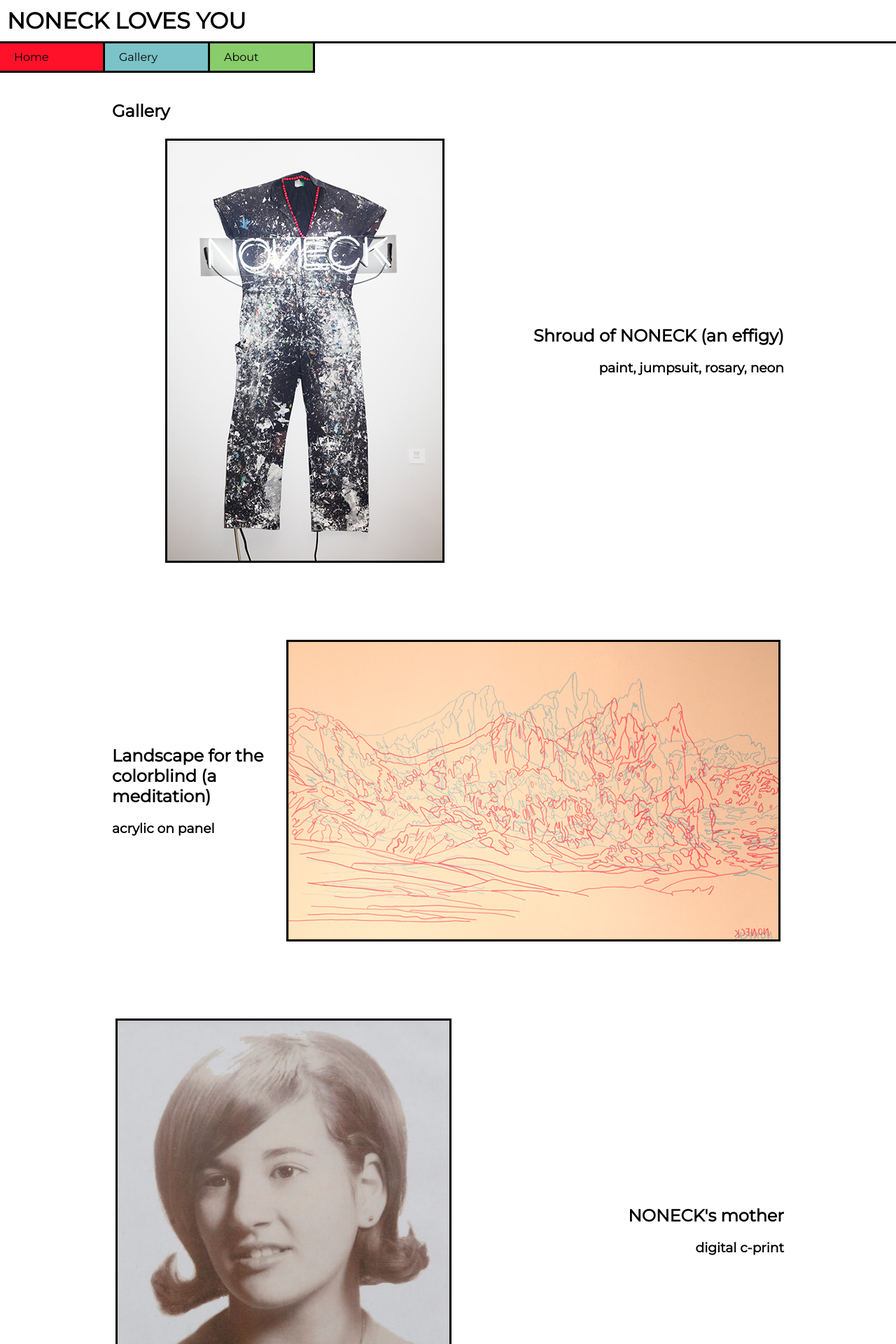
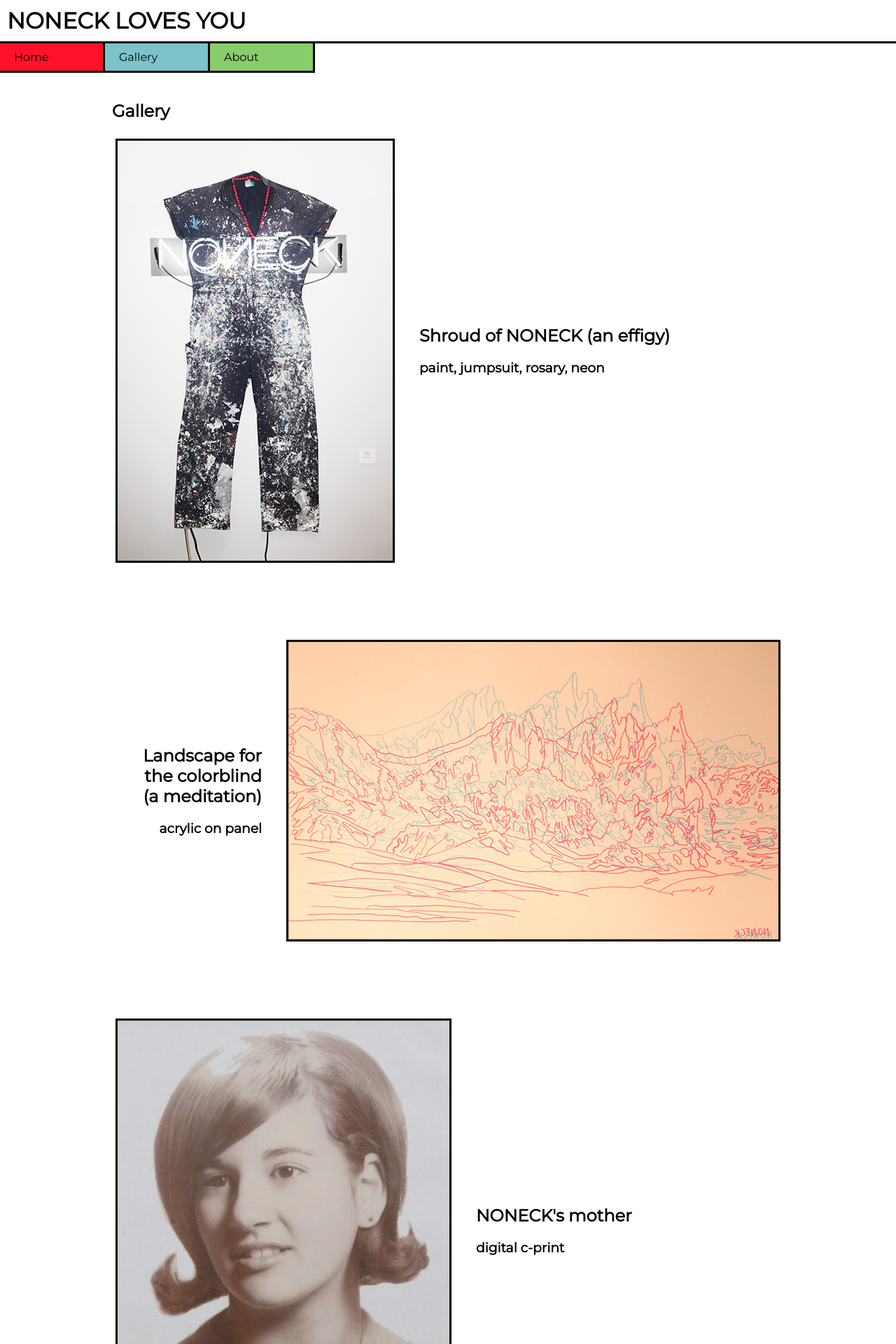
Before and after one commit to eric-wood/noneck, a Jekyll site: the page built from gallery.html, in a window 1280 px wide. Shown: the top 1920 px of the page at 70% size. Built offline with Jekyll 4.4.1, drawn with Linux system fonts in a browser that asks for light colours.

Commit message:
Mobile breakpoints

```diff
--- a/_sass/_base.scss
+++ b/_sass/_base.scss
@@ -19,3 +19,13 @@
   margin: 0 auto;
   padding: 20px;
 }
+
+@media only screen and (max-width: 999px) {
+  .content {
+    max-width: 100%;
+  }
+
+  .jesus {
+    max-width: 100%;
+  }
+}
--- a/_sass/_gallery.scss
+++ b/_sass/_gallery.scss
@@ -3,8 +3,9 @@
   align-items: center;
   margin-bottom: 100px;
 
-  &:nth-child(even) {
+  &:nth-child(odd) {
     flex-direction: row-reverse;
+
     .caption {
       text-align: right;
     }
@@ -22,5 +23,27 @@
 
   .caption {
     width: 50%;
+    margin: 0 30px;
   }
 }
+
+@media only screen and (max-width: 999px) {
+  .gallery-item {
+    justify-content: center;
+    flex-direction: column !important;
+    margin-bottom: 20px;
+
+    .caption {
+      width: 100%;
+      margin: 0;
+
+      h2, h3 {
+        text-align: center;
+      }
+    }
+
+    img {
+      max-width: 100%;
+    }
+  }
+}
--- a/_sass/_header.scss
+++ b/_sass/_header.scss
@@ -53,3 +53,10 @@
     }
   }
 }
+
+@media only screen and (max-width: 450px) {
+  .links li {
+    width: 100%;
+    border-right: none;
+  }
+}
--- a/gallery.html
+++ b/gallery.html
@@ -6,10 +6,10 @@
 
 {% for art in site.data.art %}
   <div class="gallery-item">
+    <img src="/assets/{{art.filename}}">
     <div class="caption">
       <h2>{{art.title}}</h2>
       <h3>{{art.subtitle}}</h3>
     </div>
-    <img src="/assets/{{art.filename}}">
   </div>
 {% endfor %}
```
Also changed, not shown: index.md (+1 -1 lines).
